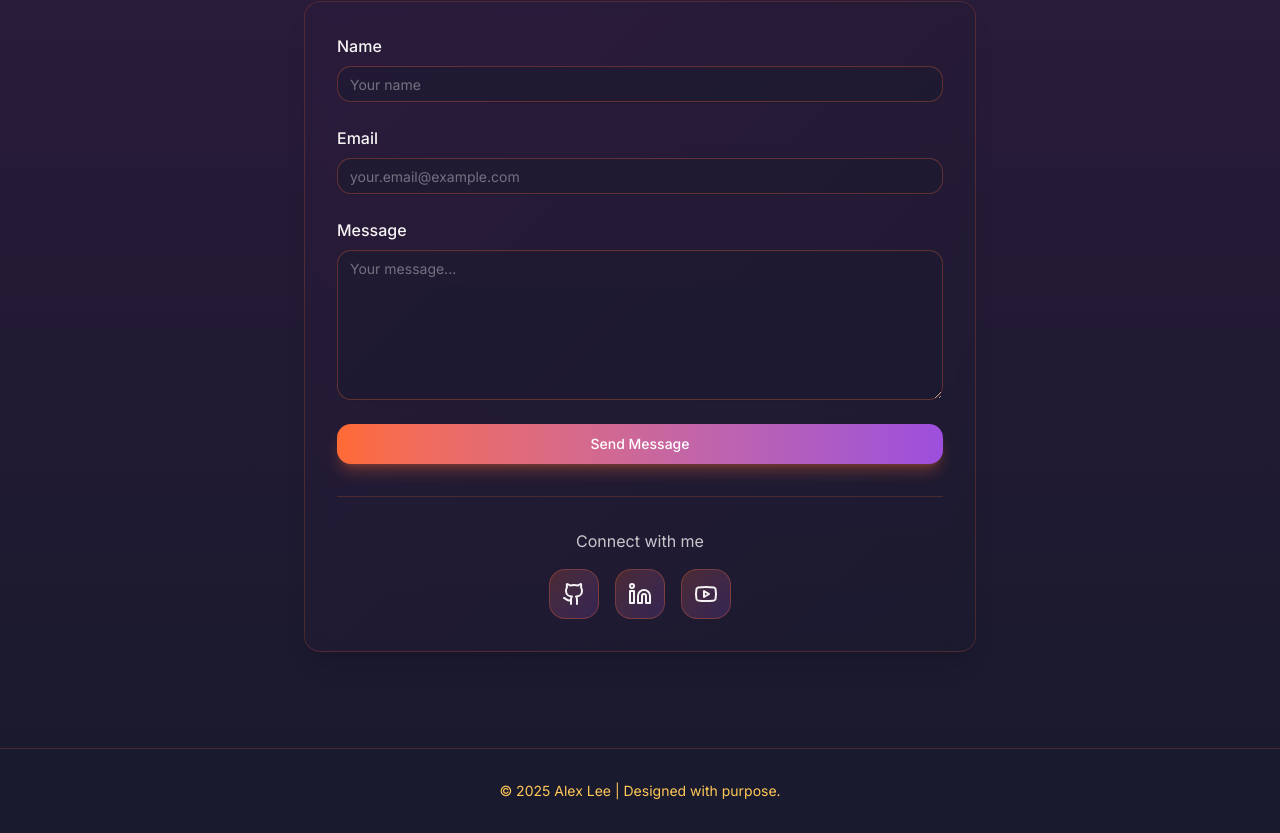
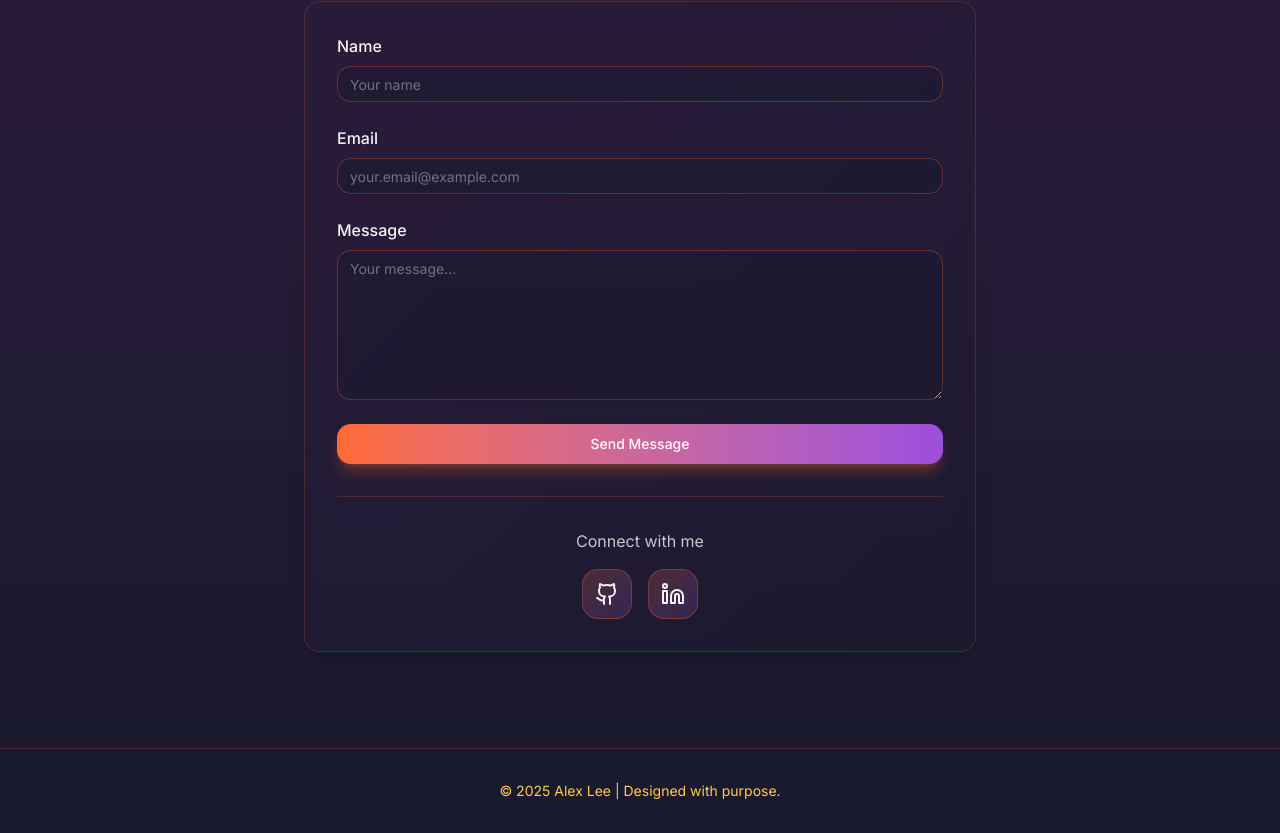
Before and after one commit to alexiwisteria/code-studio, a Next.js app: page / in a window 1280 px wide. Shown: the part 4103-4936 px from the top of the page. Built offline with nearby package versions, Linux system fonts and the light colour scheme.

Commit message:
remove youtube link

```diff
--- a/components/contact.tsx
+++ b/components/contact.tsx
@@ -6,7 +6,7 @@ import { useState } from "react"
 import { Button } from "@/components/ui/button"
 import { Input } from "@/components/ui/input"
 import { Textarea } from "@/components/ui/textarea"
-import { Github, Linkedin, Youtube } from "lucide-react"
+import { Github, Linkedin } from "lucide-react"
 
 export function Contact() {
   const [formData, setFormData] = useState({
@@ -147,15 +147,6 @@ export function Contact() {
                 >
                   <Linkedin className="w-6 h-6 text-[#F5F3F4]" />
                 </a>
-
-                <a
-                  href="https://www.youtube.com/@alexisbinchlee/featured"
-                  target="_blank"
-                  rel="noopener noreferrer"
-                  className="p-3 rounded-lg bg-gradient-to-br from-[#FF6B35]/20 to-[#9d4edd]/20 hover:from-[#FF6B35]/30 hover:to-[#9d4edd]/30 border border-[#FF6B35]/30 transition-all hover:shadow-lg hover:shadow-[#FF6B35]/20"
-                >
-                  <Youtube className="w-6 h-6 text-[#F5F3F4]" />
-                </a>
               </div>
             </div>
           </div>
```
